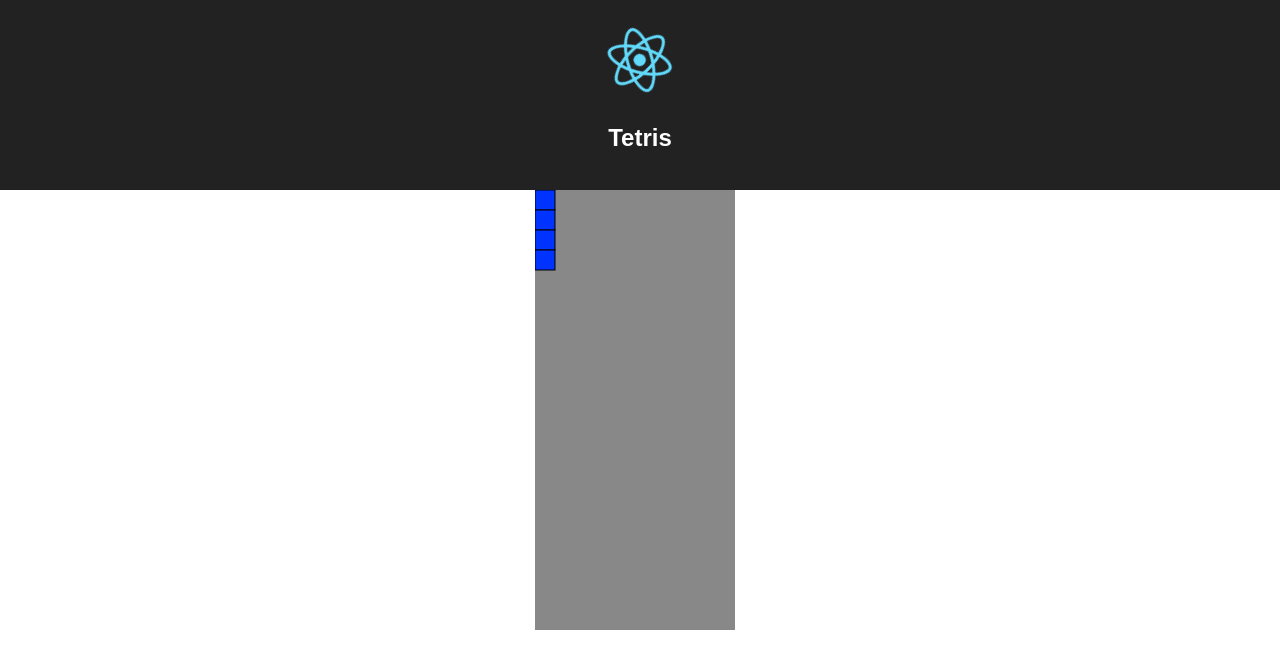
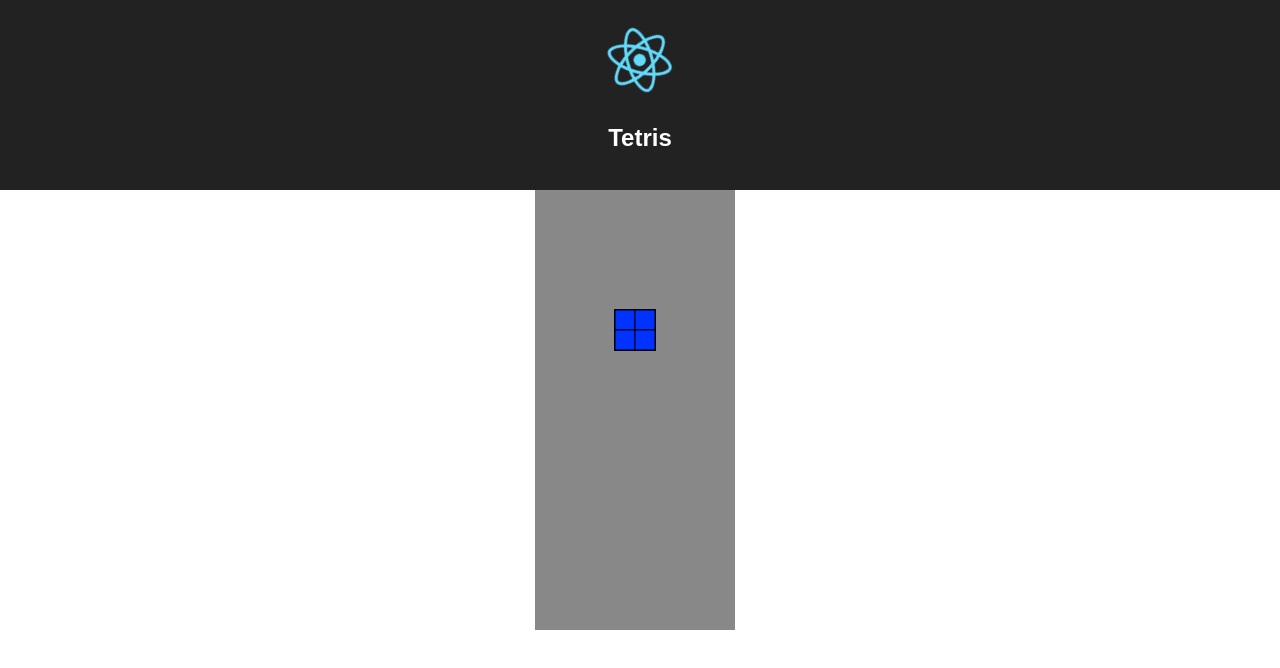
Before and after one commit to seanhaneberg/react-tetris, a React (Create React App) app: page / in a window 1280 px wide. Shown: the top 668 px of the page. Built offline with nearby package versions, Linux system fonts and the light colour scheme.

Commit message:
got single piece falling

```diff
--- a/src/components/TetrisGame.jsx
+++ b/src/components/TetrisGame.jsx
@@ -37,8 +37,8 @@ class TetrisGame extends Component {
     this.state = {
       config: new GameConfiguration(),
       pieceDefinitions: new PieceDefinitions(),
-      activePiece: null,
-      inactivePieces: []
+      pieces: [],
+      curPiece: null
     };
   }
 
@@ -55,39 +55,75 @@ class TetrisGame extends Component {
     clearInterval(this.timer);
   }
 
+  createNewPiece() {
+    let defs = this.state.pieceDefinitions.pieces;
+    var defIndex = Math.floor(Math.random() * defs.length);
+
+    var newPiece = {
+      pos: [4, 0],
+      shape: defs[defIndex]
+    };
+
+    return newPiece;
+  }
+
   tick() {
-    var activePiece = this.state ? this.state.activePiece : null;
-    if (activePiece) {
-      activePiece.pos[1]++;
+    let curPiece = this.state.curPiece;
+    if (curPiece) {
+      curPiece.pos[1]++;
     } else {
-      let defs = this.state.pieceDefinitions.pieces;
-      var defIndex = Math.floor(Math.random() * defs.length);
-      activePiece = {
-        pos: [4, 0],
-        shape: defs[defIndex]
-      };
+      curPiece = this.createNewPiece();
+
     }
 
-    this.setState({ activePiece: activePiece });
+    // Operate on a copy of the array and then queue it with setState
+    var pieces = this.state.pieces.slice();
+    pieces.push(curPiece);
+
+    this.setState({
+      curPiece: curPiece,
+      pieces: pieces
+    });
+  }
+
+  createPiecesJSX(pieces) {
+    // return value
+    var created = [];
+
+    let config = this.state.config;
+    let blockWidth = config.blockWidth;
+    let blockHeight = config.blockHeight;
+
+    for (var i = 0; i < pieces.length; i++) {
+      let curPiece = pieces[i]
+      let shape = curPiece.shape;
+      let x = curPiece.pos[0];
+      let y = curPiece.pos[1];
+      created.push(<TetrisPiece key={i} shape={shape} x={x} y={y} blockWidth={blockWidth} blockHeight={blockHeight} />);
+    }
+
+    return created;
   }
 
   render() {
     let config = this.state.config;
     let boardMargin = 10;
-    let blockWidth = config.blockWidth;
-    let blockHeight = config.blockHeight;
     let width = config.playspaceWidth;
     let height = config.playspaceHeight;
     let boardWidth = width + boardMargin;
     let boardHeight = height + boardMargin;
-    let def = this.state.pieceDefinitions.pieces[0];
 
-    // Keep a list of all pieces and render them all.
+    let pieces = this.state.pieces;
+    let renderedPieces = this.createPiecesJSX(pieces);
+
+    // <TetrisPiece def={def} x={0} y={0} blockWidth={blockWidth} blockHeight={blockHeight} />
+    // TODO: Move <rect> to its own react component
+    // TODO: Keep a list of all pieces and render them all.
     return (
       <g>
         <svg width={boardWidth} height={boardHeight}>
           <rect x="0" y="0" width={width} height={height} fill="#888888" />
-          <TetrisPiece def={def} x={0} y={0} blockWidth={blockWidth} blockHeight={blockHeight} />
+          {renderedPieces}
         </svg>
       </g>
     );
--- a/src/components/TetrisPiece.jsx
+++ b/src/components/TetrisPiece.jsx
@@ -18,11 +18,14 @@ class TetrisPiece extends Component {
     let height = this.props.blockHeight;
     let x = this.props.x;
     let y = this.props.y;
-    let def = this.props.def;
+    let shape = this.props.shape;
 
     var blocks = [];
-    for (var i = 0; i < def.length; i++) {
-      blocks.push(<TetrisBlock key={i} x={x + def[i][0]} y={y + def[i][1]} width={width} height={height} />);
+    for (var i = 0; i < shape.length; i++) {
+      let xPos = x + shape[i][0];
+      let yPos = y + shape[i][1];
+
+      blocks.push(<TetrisBlock key={i} x={xPos} y={yPos} width={width} height={height} />);
     }
 
     return (<g> {blocks} </g>);
```
